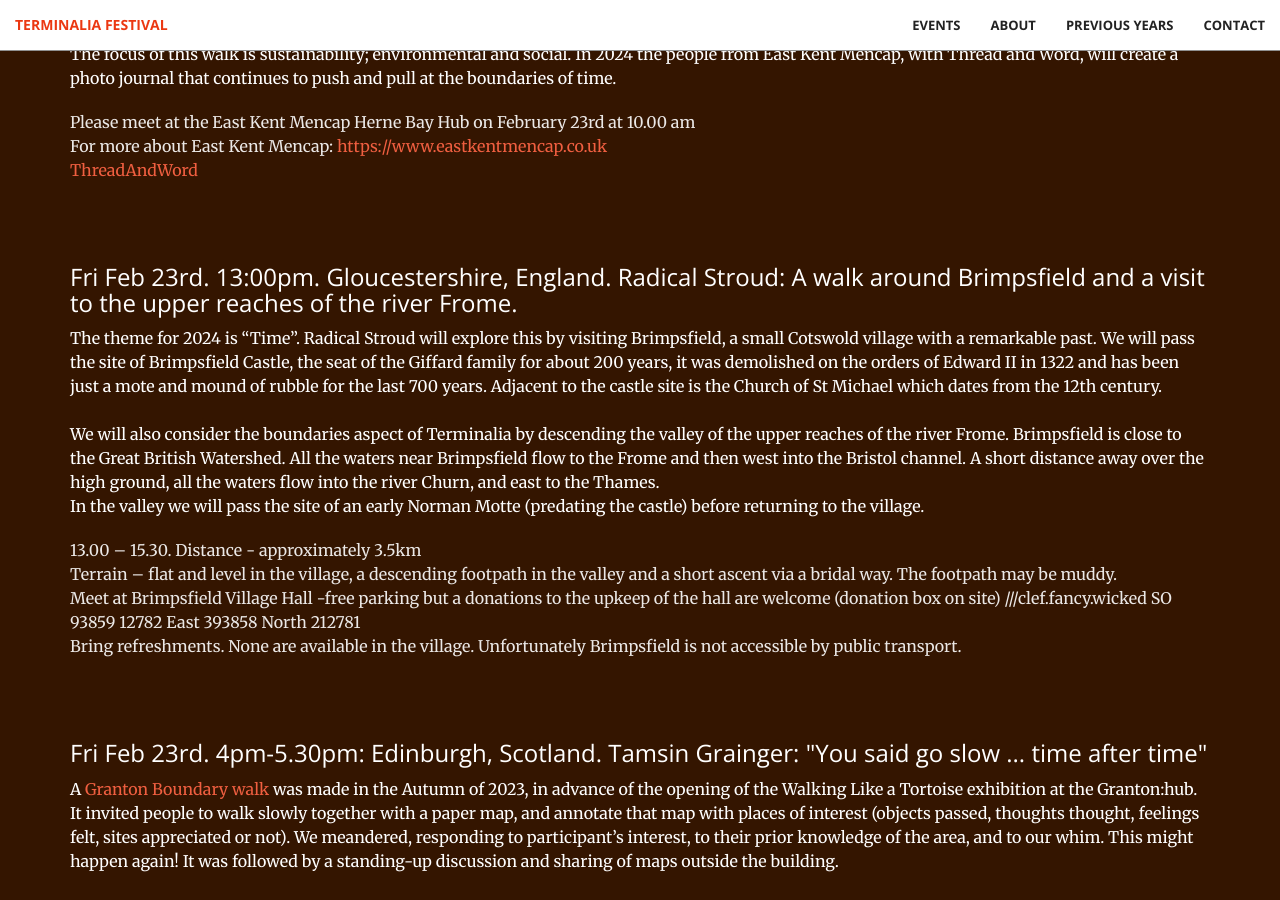
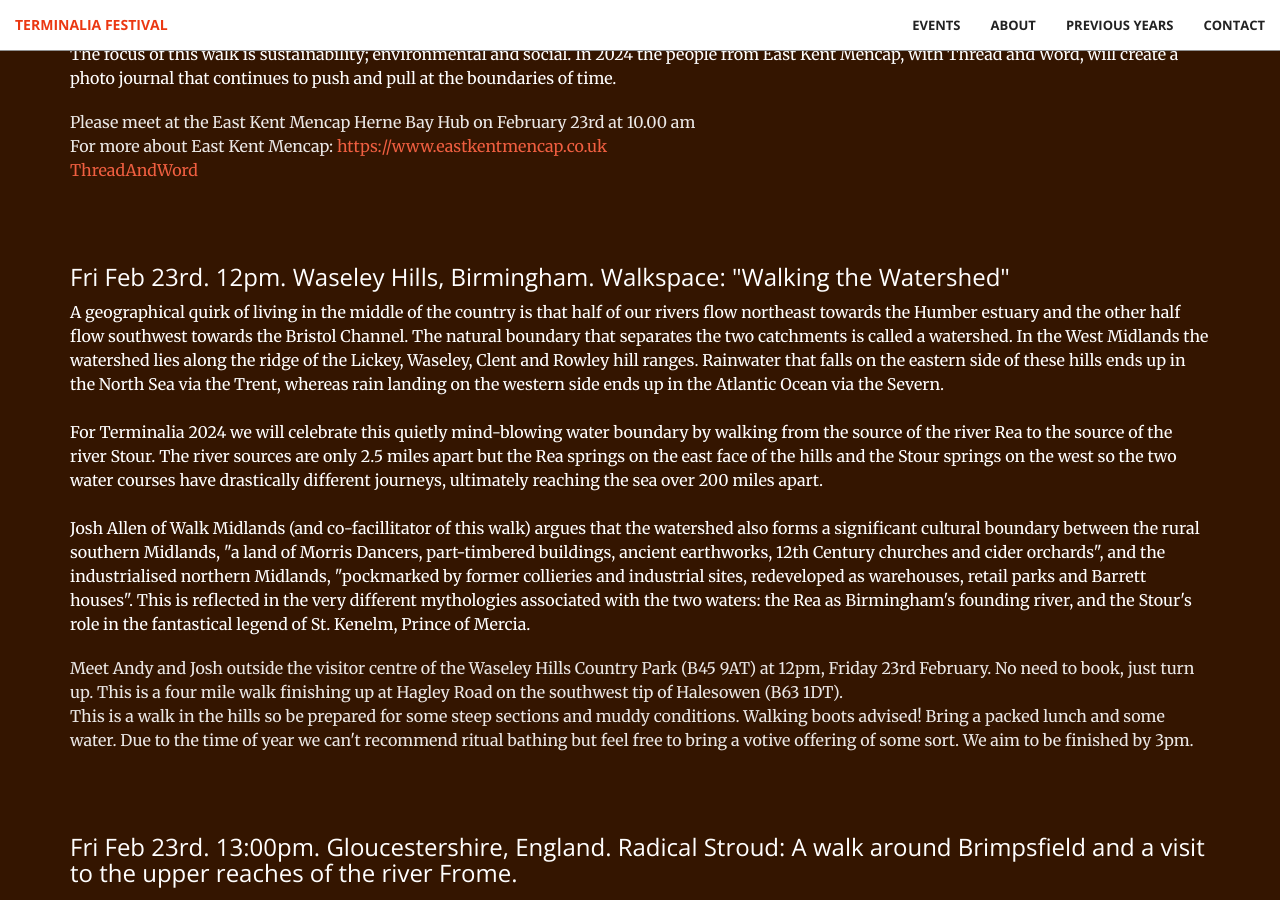
Before and after one commit to timwaters/terminalia, a Jekyll site: the page built from index.html, in a window 1280 px wide and 900 px high, scrolled down 3861 px. Built offline with Jekyll 4.4.1, drawn with Linux system fonts in a browser that asks for light colours.

Commit message:
add walkspace walk

```diff
--- a/_includes/events.html
+++ b/_includes/events.html
@@ -89,6 +89,23 @@
             <a href="https://linktr.ee/ThreadandWord">ThreadAndWord</a>
           </p>
         </div>
+
+        <div class="col-lg-12 col-lg-offset-0 text-left event">
+
+          <h3>Fri Feb 23rd. 12pm. Waseley Hills, Birmingham. Walkspace: "Walking the Watershed"   </h3>
+
+
+          <p class="text">
+            A geographical quirk of living in the middle of the country is that half of our rivers flow northeast towards the Humber estuary and the other half flow southwest towards the Bristol Channel. The natural boundary that separates the two catchments is called a watershed. In the West Midlands the watershed lies along the ridge of the Lickey, Waseley, Clent and Rowley hill ranges. Rainwater that falls on the eastern side of these hills ends up in the North Sea via the Trent, whereas rain landing on the western side ends up in the Atlantic Ocean via the Severn. <br> <br>
+            For Terminalia 2024 we will celebrate this quietly mind-blowing water boundary by walking from the source of the river Rea to the source of the river Stour. The river sources are only 2.5 miles apart but the Rea springs on the east face of the hills and the Stour springs on the west so the two water courses have drastically different journeys, ultimately reaching the sea over 200 miles apart. <br> <br>
+            Josh Allen of Walk Midlands (and co-facillitator of this walk) argues that the watershed also forms a significant cultural boundary between the rural southern Midlands, "a land of Morris Dancers, part-timbered buildings, ancient earthworks, 12th Century churches and cider orchards", and the industrialised northern Midlands, "pockmarked by former collieries and industrial sites, redeveloped as warehouses, retail parks and Barrett houses". This is reflected in the very different mythologies associated with the two waters: the Rea as Birmingham's founding river, and the Stour's role in the fantastical legend of St. Kenelm, Prince of Mercia.
+          </p>
+          <p class="text-faded">
+            Meet Andy and Josh outside the visitor centre of the Waseley Hills Country Park (B45 9AT) at 12pm, Friday 23rd February. No need to book, just turn up. This is a four mile walk finishing up at Hagley Road on the southwest tip of Halesowen (B63 1DT). <br>
+            This is a walk in the hills so be prepared for some steep sections and muddy conditions. Walking boots advised! Bring a packed lunch and some water. Due to the time of year we can't recommend ritual bathing but feel free to bring a votive offering of some sort. We aim to be finished by 3pm.
+          </p>
+        </div>
+
 
         <div class="col-lg-12 col-lg-offset-0 text-left event">
 
```
